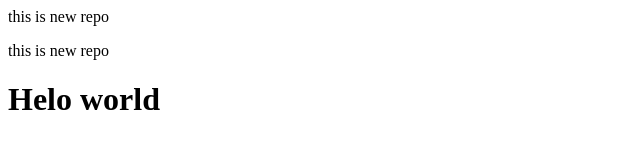
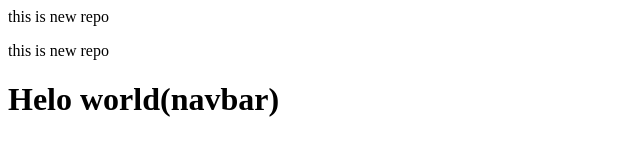
Before and after one commit to YashAI-25/localrepo, a plain HTML site: page index.html in a window 1280 px wide. Shown: the whole page, without its empty margins (0-640 px from the left). Drawn offline with Linux system fonts and the light colour scheme.

Commit message:
frupadte

```diff
--- a/index.html
+++ b/index.html
@@ -1,3 +1,3 @@
 <p>this is new repo</p>
 <p>this is new repo</p>
-<h1>Helo world</h1>
+<h1>Helo world(navbar)</h1>
```
